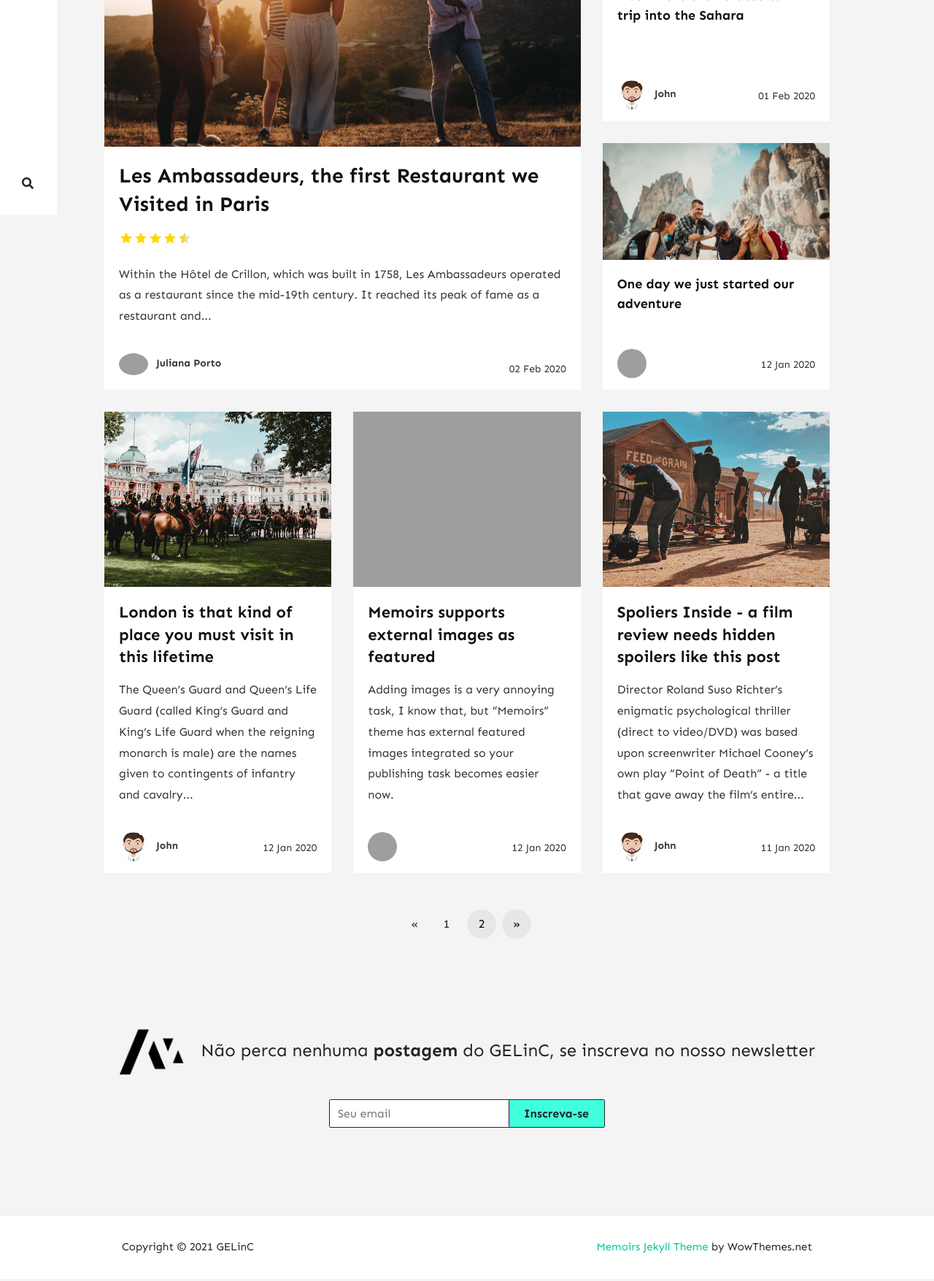
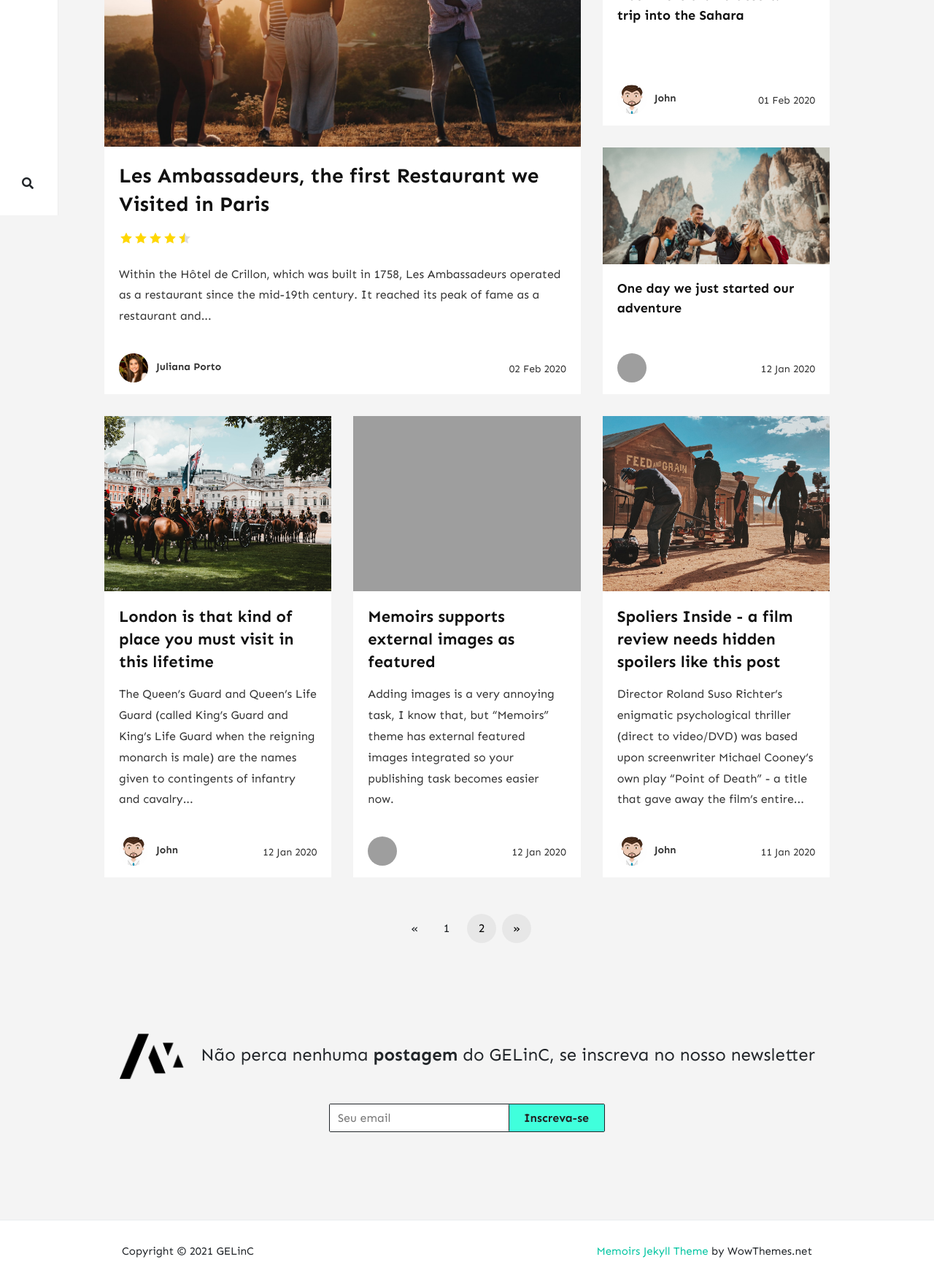
Before and after one commit to studdent-pehescamander/gelinc.github.io, a Jekyll site: the page built from index.html, in a window 1280 px wide. Shown: the part 605-2360 px from the top of the page at 73% size. Built offline with Jekyll 4.4.1, drawn with Linux system fonts in a browser that asks for light colours; nearby versions of some CDN libraries; the list of posts is cut into pages by our own code; comment, search, counter and statistics services are not loaded; grey boxes are pictures that could not be loaded.

Commit message:
Update _config.yml

```diff
--- a/_config.yml
+++ b/_config.yml
@@ -17,7 +17,7 @@ authors:
   Juliana:
     name: Juliana
     display_name: Juliana Porto
-    avatar: 'assets/images/MicrosoftTeams-image (6).png'
+    avatar: 'assets/images/avatar-juliana.png'
     email: julianaporto169@gmail.com
     web: http://lattes.cnpq.br/6272654670954803
     twitter: https://www.linkedin.com/in/juliana-porto-7070a6198/
```
